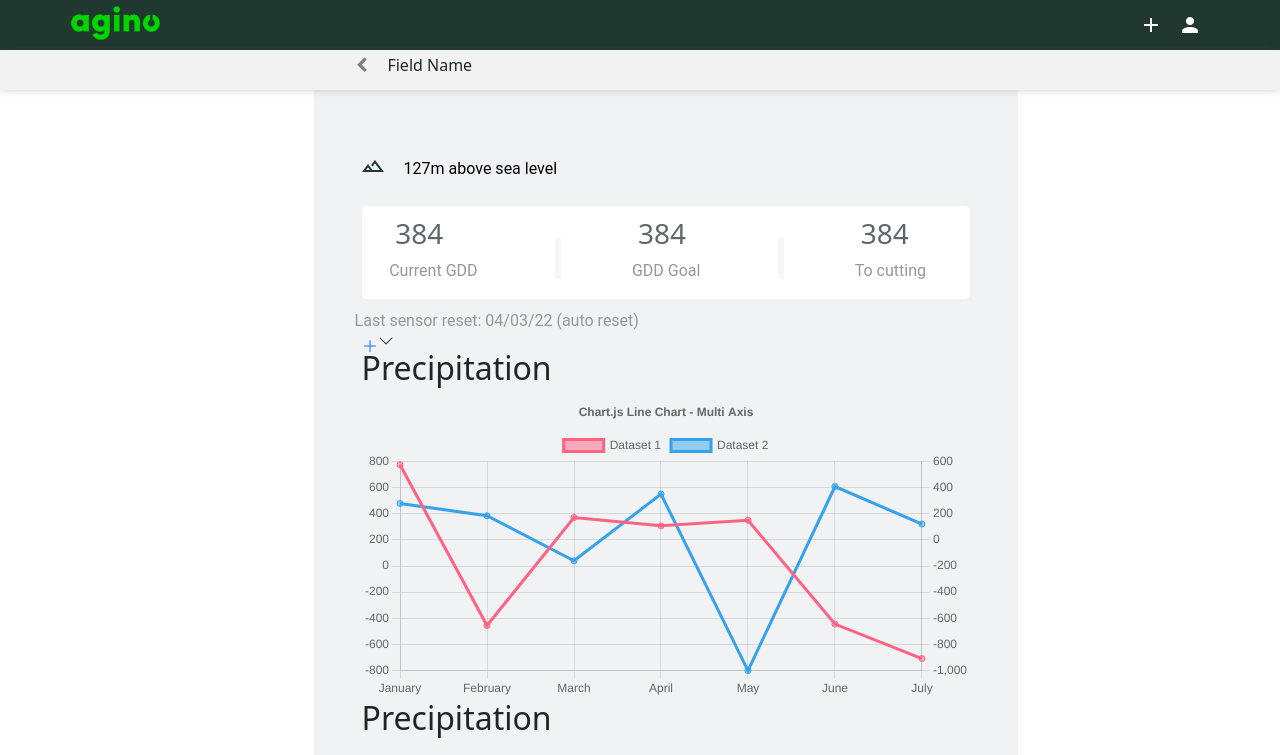
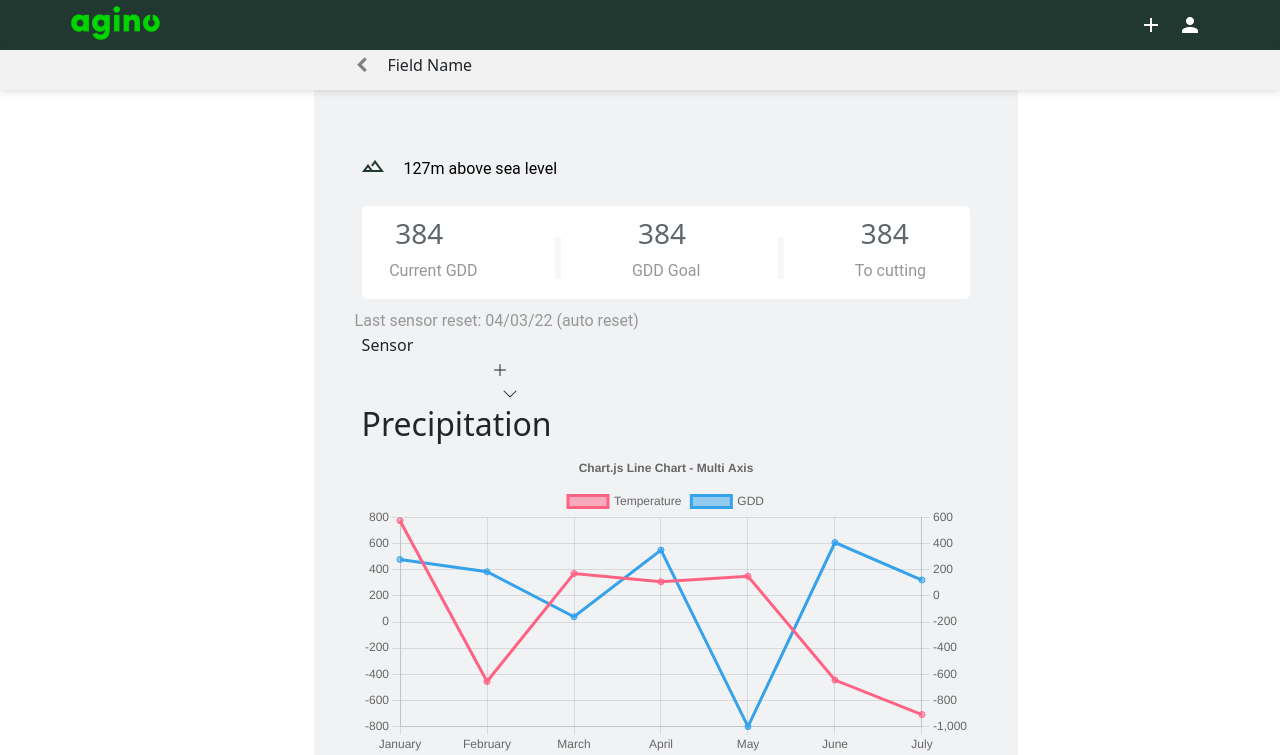
Before and after one commit to rutbirhanu/FarmAdvisor, a React (Create React App) app: page /statisticsPage in a window 1280 px wide. Shown: the top 755 px of the page. Built offline with nearby package versions, Linux system fonts and the light colour scheme.

Commit message:
update statistics ui

```diff
--- a/package.json
+++ b/package.json
@@ -20,6 +20,7 @@
     "react-google-charts": "^4.0.0",
     "react-router-dom": "^6.6.1",
     "react-scripts": "5.0.1",
+    "reactjs-popup": "^2.0.5",
     "web-vitals": "^2.1.4"
   },
   "scripts": {
--- a/src/App.js
+++ b/src/App.js
@@ -9,6 +9,7 @@ import ProfilePage from './headers/profilepage';
 import HelpPage from './headers/helppage';
 import PageWithAlertandField from './homepage/mainpage/pageWithAlertandField';
 import PageWithStatistics from './homepage/mainpage/pageWithStatistics';
+
 
 function App() {
   const [openModal, setModal] = useState(false);
--- a/src/components/sensor_component.js
+++ b/src/components/sensor_component.js
@@ -31,22 +31,38 @@ const SensorComponent=({GDD})=> {
     ]
     return (
         <>
-             {data.map((value, key) => {
-
-        <div className='sensor_parent_div'>
-            <div className='inside' key={key}>
+        <div className='sensor_parent_div displaySensor'>
+            <div className='inside' >
                 <img src={logo} height="26" width="26" style={{marginRight:"7.5rem"}} />
             <img src={dots} style={{marginLeft:"8rem", marginTop:"-3.5rem"}} />
 
             </div>
-            <p className='first-txt'>{value.sNumber}</p>
+            <p className='first-txt'>766663</p>
 
-            <p>{value.GDD}</p>
+            <p className=''>{GDD}</p>
+        </div>
 
+<div className='sensor_parent_div displaySensor'>
+<div className='inside' >
+    <img src={logo} height="26" width="26" style={{marginRight:"7.5rem"}} />
+<img src={dots} style={{marginLeft:"8rem", marginTop:"-3.5rem"}} />
+
+</div>
+<p className='first-txt'>766663</p>
+
+<p className=''>{GDD}</p>
+</div>
+<div className='sensor_parent_div displaySensor'>
+            <div className='inside' >
+                <img src={logo} height="26" width="26" style={{marginRight:"7.5rem"}} />
+            <img src={dots} style={{marginLeft:"8rem", marginTop:"-3.5rem"}} />
+
+            </div>
+            <p className='first-txt'>766663</p>
+
+            <p className=''>{GDD}</p>
         </div>
-})}
         </>
-
     )
 }
 
--- a/src/components/wheather/Forecast.jsx
+++ b/src/components/wheather/Forecast.jsx
@@ -66,14 +66,14 @@ export const data = {
   labels,
   datasets: [
     {
-      label: "Dataset 1",
+      label: "Temperature",
       data: labels.map(() => faker.datatype.number({ min: -1000, max: 1000 })),
       borderColor: "rgb(255, 99, 132)",
       backgroundColor: "rgba(255, 99, 132, 0.5)",
       yAxisID: "y"
     },
     {
-      label: "Dataset 2",
+      label: "GDD",
       data: labels.map(() => faker.datatype.number({ min: -1000, max: 1000 })),
       borderColor: "rgb(53, 162, 235)",
       backgroundColor: "rgba(53, 162, 235, 0.5)",
@@ -93,12 +93,12 @@ export const  Forecast =()=>{
         [4,56,34,50]
     ]
     const LineChartsOption={
-        // hAxis:{
-        //     title:'Day',
-        //     series: {
-        //         0: { curveType: 'function' },
-        //       },
-        // },
+        hAxis:{
+            title:'Day',
+            series: {
+                0: { curveType: 'function' },
+              },
+        },
         vAxis: {
             title: 'Temperature',
           },
--- a/src/homepage/mainpage/mainpage.css
+++ b/src/homepage/mainpage/mainpage.css
@@ -13,7 +13,21 @@ h3{
     margin: 1.6rem 0;
 }
 .sensor{
-    /* margin: 1.5rem 1rem; */
+
+    /* margin-left: 9%; */
     display: flex;
-    justify-content: space-evenly;
+    flex-direction: row;
+
 }
+
+.newSensor{
+    margin-left: 70%;
+    /* padding-left: 1em;
+    padding-right: 1em; */
+}
+
+.displaySensor{
+    margin-left: 75%;
+    /* padding-left: 1em;
+    padding-right: 1em; */
+}
--- a/src/homepage/mainpage/pageWithStatistics.js
+++ b/src/homepage/mainpage/pageWithStatistics.js
@@ -6,13 +6,12 @@ import landscape from "../../image/landscape.png"
 import SensorComponent from '../../components/sensor_component'
 import "../../components/component.css"
 import * as Icon from 'react-bootstrap-icons';
-import { Link } from 'react-router-dom';
+
 import { Forecast, Precipitation } from '../../components/wheather/Forecast'
 function PageWithStatistics() {
-    const [showSensor, setshowSensor] = useState(false);
-    const handleSensor = () => {
-        setshowSensor(current => !current) && <Icon.ChevronUp />
-    }
+
+    const [isExpanded, setIsExpanded] = useState(false);
+
     return (
         < div>
             <AppHeader />
@@ -38,24 +37,36 @@ function PageWithStatistics() {
                     </span>
                 </div>
                 <p className='light-txt' style={{ margin: "-16px 0 0 -17px" }}>Last sensor reset: 04/03/22 (auto reset)</p>
-                <div className='sensor'>
-                    <Link to='/NewSensor'>
-                        <span className='float-right addSensor'><Icon.PlusLg /></span></Link>
-                    <span onClick={handleSensor} className='float-right sensor'><Icon.ChevronDown /></span>
-                    {showSensor && <SensorComponent />}
-                    {/* <SensorComponent/>
-                    <SensorComponent/>
-                    <SensorComponent/> */}
+                <div className=' row ms-8'>
+                    <div className='col-md-4'>
+                    <span className='float-left'>Sensor</span>
+                        <span className='float-right newSensor '><Icon.PlusLg /></span>
+                    <span className=' displaySensor' onClick={() => setIsExpanded(!isExpanded)}>
+                        {isExpanded ? (
+                            <>
+                                <Icon.ChevronUp />
+                                <>
+                                { <SensorComponent />}
+                                </>
+
+                            </>
+                        ) : (
+                            <>
+                                <Icon.ChevronDown />
+                            </>
+                        )}
+                    </span>
+                    </div>
                 </div>
 
-                <div className='forecast'>
-                <Precipitation />
-                </div>
 
-                <div className='forecast'>
-                <Precipitation />
 
-                </div>
+
+                    <Precipitation />
+
+
+                    <Precipitation />
+
             </div>
         </div>
     )
```
Also changed, not shown: src/components/wheather/weatherForecast.jsx (+17 -11 lines), 2 other files (tests, documents, lock files or other folders).
